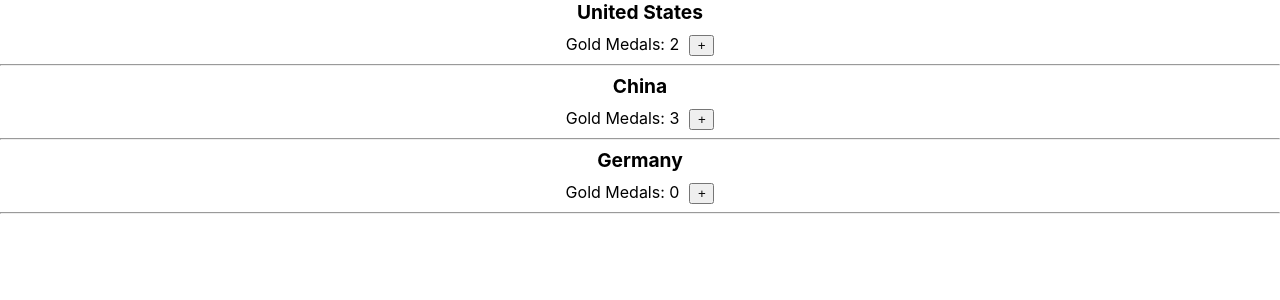
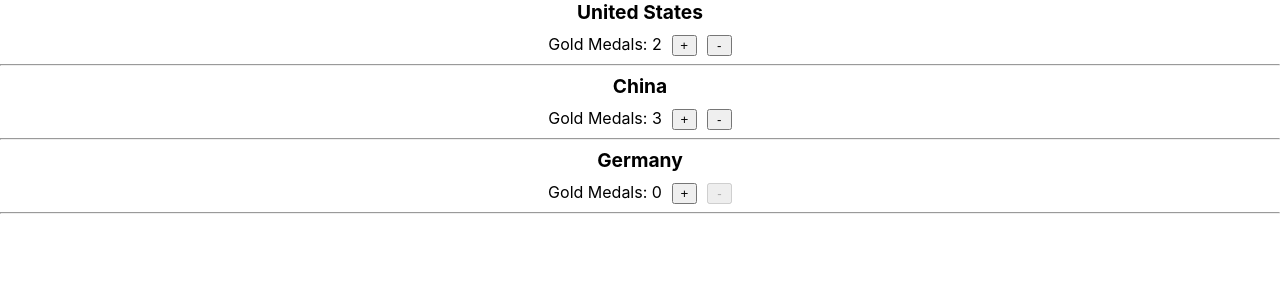
Before and after one commit to tkris618/medals-react, a React (Create React App) app: page / in a window 1280 px wide. Shown: the top 300 px of the page. Built offline with nearby package versions, Linux system fonts and the light colour scheme.

Commit message:
[2.03] Create button to decrement the medal count
- Use conditional rendering to prevent medal count < 0

```diff
--- a/src/components/Country.jsx
+++ b/src/components/Country.jsx
@@ -6,6 +6,7 @@
     gold: this.props.country.gold,
   }
   handleIncrement = () => this.setState({ gold: this.state.gold + 1 });
+  handleDecrement = () => this.setState({ gold: this.state.gold - 1 });
   render() {
     return (
       <div className="country">
@@ -15,6 +16,7 @@
         <div className="medals">
           gold medals: { this.state.gold }
           <button onClick={ this.handleIncrement }>+</button>
+          <button disabled={ this.state.gold === 0 } onClick={ this.handleDecrement }>-</button>
         </div>
         <hr />
       </div>
```
